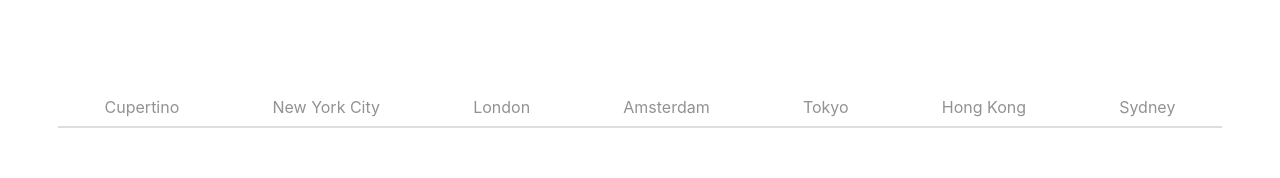
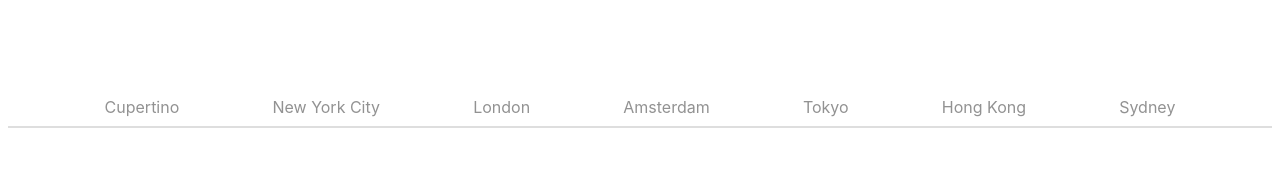
Before and after one commit to newmediapilot/retail_instore_developer_exercise_react, a React (Create React App) app: page / in a window 1280 px wide. Shown: the top 178 px of the page. Built offline with nearby package versions, Linux system fonts and the light colour scheme.

Commit message:
leave padding

```diff
--- a/src/components/Navigation/Navigation.scss
+++ b/src/components/Navigation/Navigation.scss
@@ -6,7 +6,7 @@
 
   height: 120px;
 
-  margin: 0 50px;
+  padding: 0 50px;
 
   .nav-list {
     list-style: none;
```
